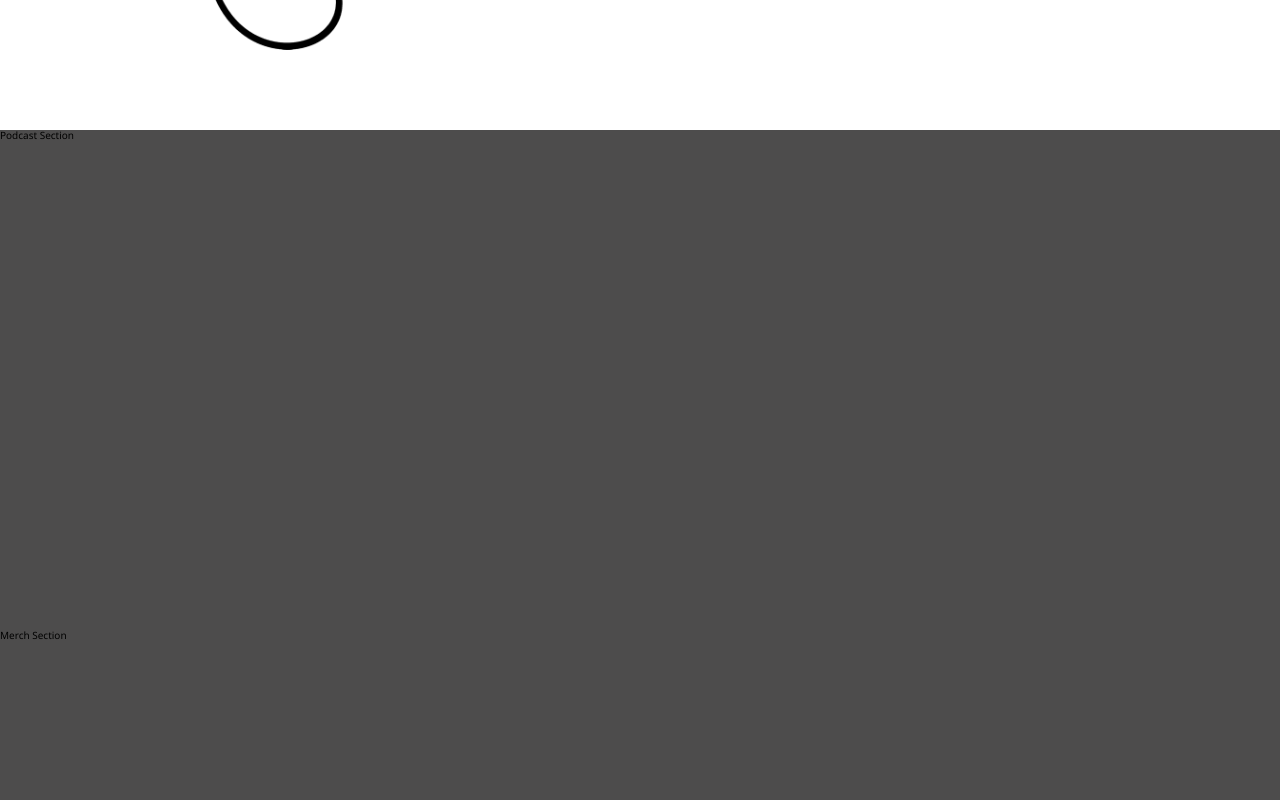
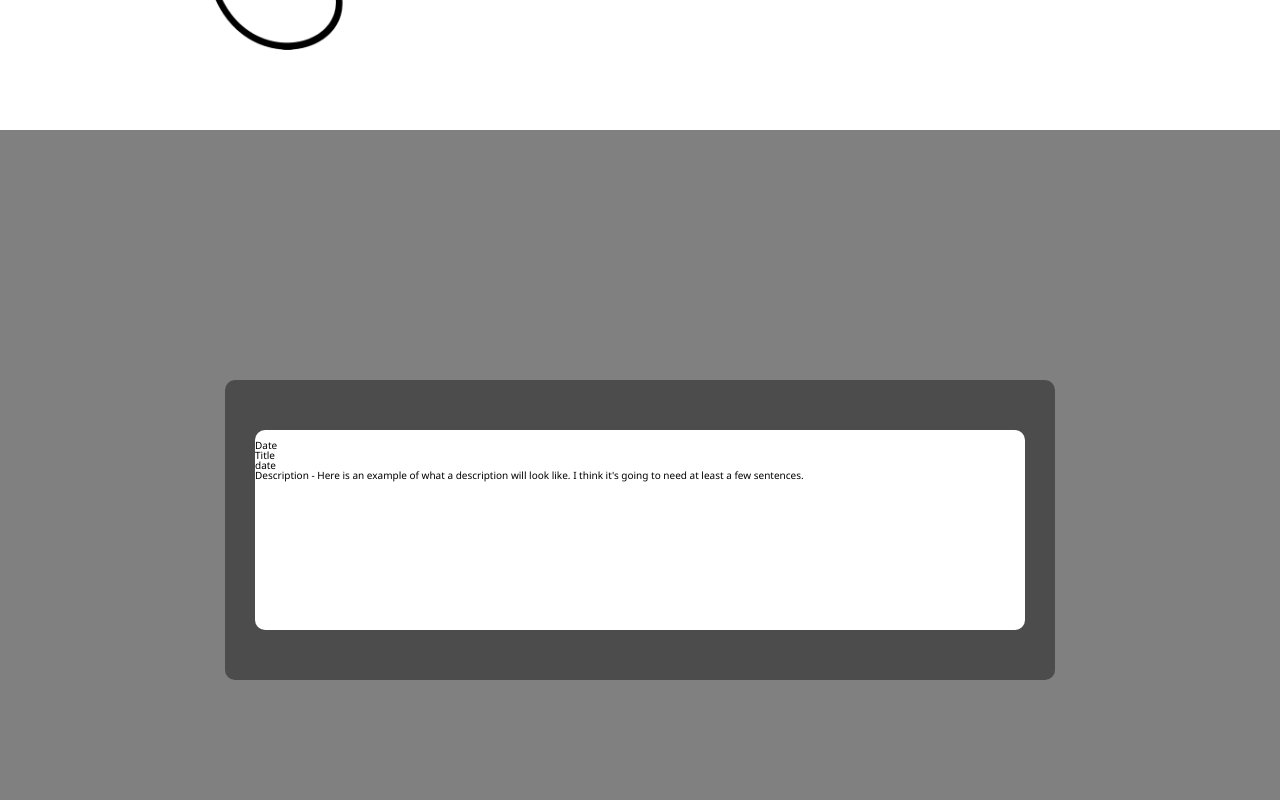
Before and after one commit to Pherpher089-zz/The-Blown-Save, a React (Create React App) app in the folder the-blown-save/: page / in a window 1280 px wide. Shown: the part 420-1220 px from the top of the page. Built offline with nearby package versions, Linux system fonts and the light colour scheme.

Commit message:
working on podcast section

```diff
--- a/the-blown-save/src/components/PodcastSection.js
+++ b/the-blown-save/src/components/PodcastSection.js
@@ -3,7 +3,21 @@ import React from 'react';
 function PodcastSection(props) {
     return (
         <div className='podcast-container'>
-            <h1>Podcast Section</h1>
+            <div className='player-container'>
+                <div className='player-inner'>
+                    <div className="player-content">
+                        <img src="" alt=""/>
+                        <div className='player-text-container'>
+                            <p>Date</p>
+                            <div className='title-and-date'>
+                                <h1>Title</h1>
+                                <p>date</p>
+                            </div>
+                            <p>Description - Here is an example of what a description will look like. I think it's going to need at least a few sentences.</p>
+                        </div>
+                    </div>
+                </div>
+            </div>
         </div>
     )
 }
--- a/the-blown-save/src/styles/_podcast-section.sass
+++ b/the-blown-save/src/styles/_podcast-section.sass
@@ -1,3 +1,20 @@
 .podcast-container
-    background-color: $backgroundColor
-    height: 50rem
+    background-color: grey
+    display: flex
+    height: 80rem
+    justify-content: center
+    align-items: center
+    .player-container
+        background-color: $backgroundColor
+        border-radius: 1rem
+        display: flex
+        align-items: center
+        justify-content: center
+        height: 30rem
+
+        width: 83rem
+        .player-inner
+            background-color: white
+            border-radius: 1rem
+            height: 20rem
+            width: 77rem
--- a/the-blown-save/src/styles/index.css
+++ b/the-blown-save/src/styles/index.css
@@ -149,8 +149,26 @@ table {
 }
 
 .podcast-container {
+  background-color: grey;
+  display: flex;
+  height: 80rem;
+  justify-content: center;
+  align-items: center;
+}
+.podcast-container .player-container {
   background-color: #4D4C4C;
-  height: 50rem;
+  border-radius: 1rem;
+  display: flex;
+  align-items: center;
+  justify-content: center;
+  height: 30rem;
+  width: 83rem;
+}
+.podcast-container .player-container .player-inner {
+  background-color: white;
+  border-radius: 1rem;
+  height: 20rem;
+  width: 77rem;
 }
 
 .merch-container {
```
Also changed, not shown: 1 other file (tests, documents, lock files or other folders).
